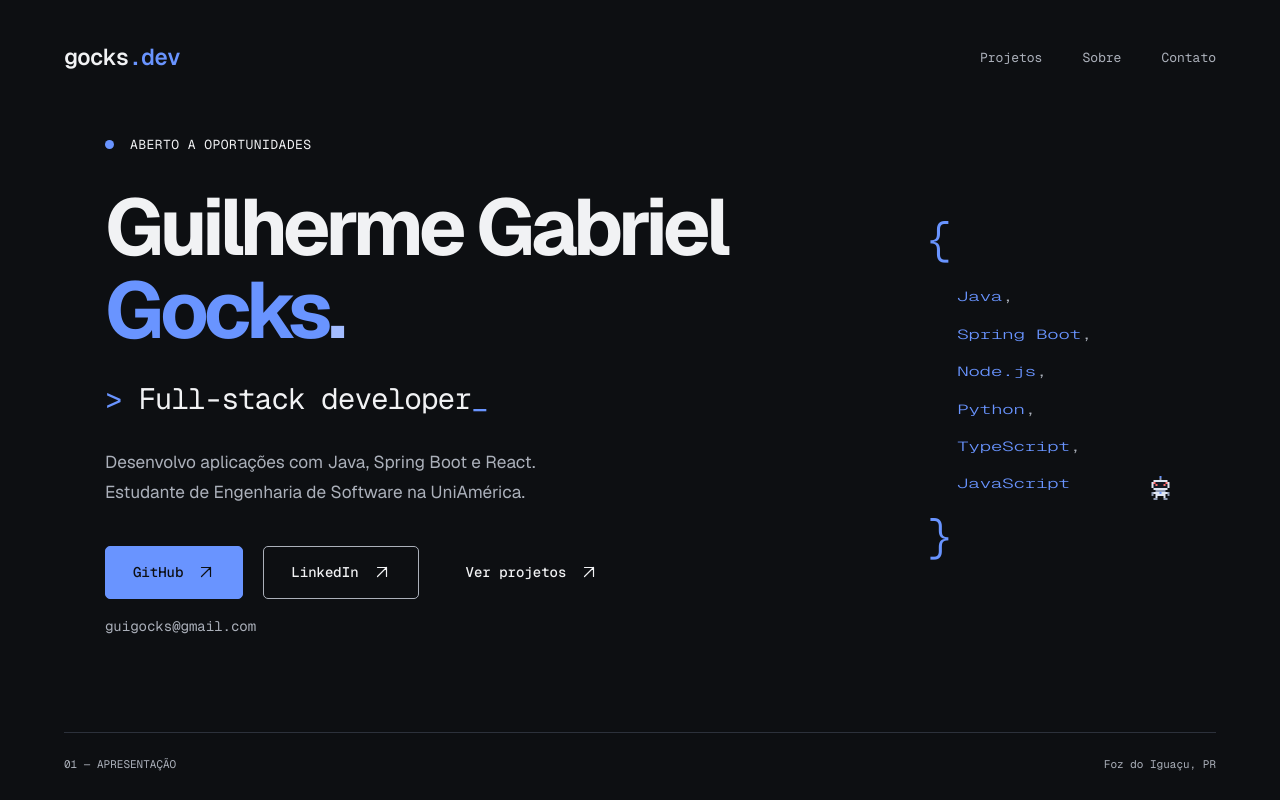
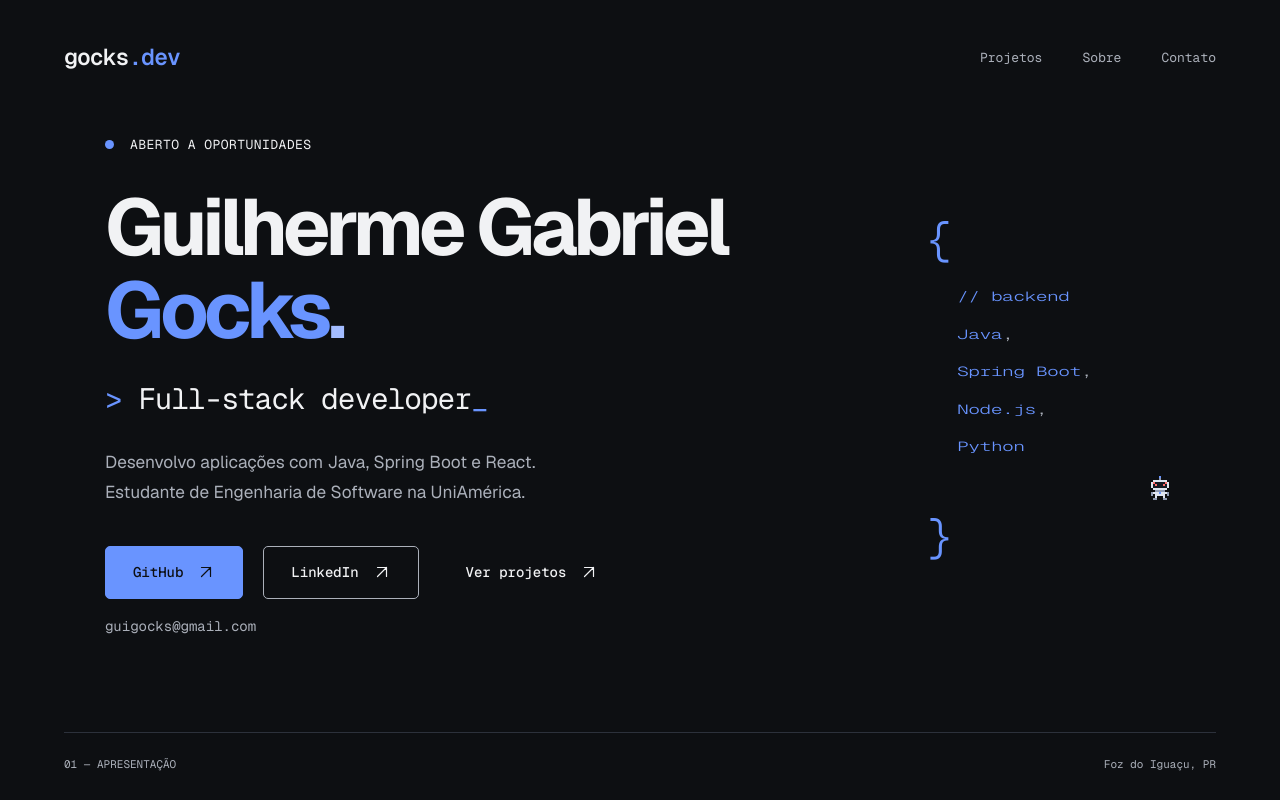
Before and after one commit to guiGocksAfK/GuiGocks-Portfolio, a Next.js app: page / in a window 1280 px wide. Shown: the top 800 px of the page. Built offline with nearby package versions, Linux system fonts and the light colour scheme.

Commit message:
feat: tecnologias agrupadas por categoria (backend, frontend, infra) no bloco do robô

```diff
--- a/src/app/globals.css
+++ b/src/app/globals.css
@@ -85,7 +85,7 @@ h1 { font-size: clamp(48px, 6.2vw, 94px); font-weight: 650; line-height: 1.04; l
 .hero-grid { grid-template-columns: minmax(0, 1fr) 250px; gap: 32px; }
 .braces { padding: 0; flex-direction: column; align-items: flex-start; font-size: 17px; line-height: 2.2; }
 .brace { font-size: 48px; line-height: 1; }
-.tech-list { align-self: stretch; min-height: calc(6 * 2.2em + 24px); padding: 12px 0 12px 32px; color: var(--foreground); letter-spacing: -.03em; white-space: nowrap; text-align: left; }
+.tech-list { align-self: stretch; min-height: calc(var(--lines, 6) * 2.2em + 24px); padding: 12px 0 12px 32px; color: var(--foreground); letter-spacing: -.03em; white-space: nowrap; text-align: left; }
 /* --d shifts a line's swap animations relative to the robot's landing. Words are absolutely placed so the new word can overlap and squash the old one without moving anything else. */
 .tech-list li { position: relative; isolation: isolate; min-height: 2.2em; }
 .tech-word { position: absolute; left: 0; top: 0; transform-origin: 0 75%; }
@@ -100,6 +100,12 @@ h1 { font-size: clamp(48px, 6.2vw, 94px); font-weight: 650; line-height: 1.04; l
 .tech-grow { animation: tech-grow .45s calc(var(--d) + .33s) both, tech-landed .7s ease-out calc(var(--d) + .35s) both; }
 @keyframes tech-grow { 0% { transform: scale(1, 0); } 55% { transform: scale(1.08, 1.22); } 80% { transform: scale(.98, .94); } 100% { transform: none; } }
 .tech-comma { color: var(--muted); }
+/* Group label lines ("// backend") read as code comments: muted, and they cool to muted instead of white. */
+.tech-comment { color: var(--muted); }
+.tech-place.tech-comment { animation-name: tech-place, comment-landed; }
+.tech-grow.tech-comment { animation-name: tech-grow, comment-landed; }
+@keyframes comment-landed { from { color: var(--accent); } to { color: var(--muted); } }
+.static-items { white-space: normal; line-height: 1.5; padding-bottom: 8px; }
 /* Painted name: while data-paint is set, the first name is blue except for the part left of --paint, which the roller already covered. */
 .painted-name { position: relative; }
 html[data-paint] .name-first { color: transparent; -webkit-background-clip: text; background-clip: text; background-image: linear-gradient(90deg, var(--foreground) calc(var(--paint, 0px) - 3px), var(--accent) calc(var(--paint, 0px) + 1px)); }
--- a/src/app/page.tsx
+++ b/src/app/page.tsx
@@ -37,7 +37,7 @@ export default function Home() {
                 <a href={`mailto:${contact.email}`} className="email font-mono">{contact.email}</a>
               </div>
             </section>
-            <TechnologyTyping words={hero.technologies} />
+            <TechnologyTyping groups={hero.technologies} />
           </div>
         </Reveal>
       </div>
--- a/src/components/technology-typing.tsx
+++ b/src/components/technology-typing.tsx
@@ -4,7 +4,6 @@ import { useEffect, useRef, useState, type CSSProperties } from 'react';
 import { ROBOT_HEIGHT, ROBOT_WIDTH, RobotSprite, type RobotMood, type RobotPose } from '@/components/robot-sprite';
 import { whenNamePainted } from '@/components/robot-crew';
 
-const VISIBLE_LINES = 6;
 const HOP_DURATION = 520;
 const TOSS_DURATION = 460;
 const REST = 4000;
@@ -13,21 +12,36 @@ const WORD_TOP = 15;
 // Stomp animations are timed from the landing, so this cancels part of the squash delay.
 const STOMP_DELAY = '-210ms';
 
+export type TechnologyGroup = { label: string; items: readonly string[] };
+// One line of a group: the "// label" comment on top, then its technologies.
+type Slot = { text: string; comment: boolean; comma: boolean };
 type LineKind = 'place' | 'stomp';
-type Line = { id: number; word: string; squashed: string | null; kind: LineKind };
+// slot is null when a stomp left the line empty (the next group is shorter).
+type Line = { id: number; slot: Slot | null; squashed: Slot | null; kind: LineKind };
 type Point = { x: number; y: number };
 
 class Cancelled extends Error {}
 
 const lineDelay = (kind: LineKind) => (kind === 'stomp' ? STOMP_DELAY : '0ms');
+const lineCount = (groups: readonly TechnologyGroup[]) => 1 + Math.max(0, ...groups.map(group => group.items.length));
 
-// A pixel robot runs the technology list as a little story: it carries the words in and tosses them into place,
-// gets angry at them, stomps them top to bottom (each stomp swaps the word), celebrates, rests and starts again.
-export function TechnologyTyping({ words }: { words: readonly string[] }) {
+function slotsFor(group: TechnologyGroup, lines: number): (Slot | null)[] {
+  const slots: Slot[] = [{ text: `// ${group.label}`, comment: true, comma: false }, ...group.items.map((text, index) => ({ text, comment: false, comma: index < group.items.length - 1 }))];
+  return Array.from({ length: lines }, (_, index) => slots[index] ?? null);
+}
+
+function SlotText({ slot }: { slot: Slot }) {
+  return <>{slot.text}{slot.comma && <span className="tech-comma">,</span>}</>;
+}
+
+// A pixel robot shows the technologies one group at a time: it carries the first group in and tosses each line into place,
+// gets angry, stomps the lines top to bottom (each stomp brings in the next group's line), celebrates, rests and starts again.
+export function TechnologyTyping({ groups }: { groups: readonly TechnologyGroup[] }) {
+  const lineTotal = lineCount(groups);
   const [lines, setLines] = useState<(Line | undefined)[]>([]);
   const [pose, setPose] = useState<RobotPose>('idle');
   const [mood, setMood] = useState<RobotMood>('normal');
-  const [cargo, setCargo] = useState<string[]>([]);
+  const [cargo, setCargo] = useState<Slot[]>([]);
   const [alert, setAlert] = useState(false);
   const markRef = useRef<HTMLDivElement>(null);
   const stageRef = useRef<HTMLDivElement>(null);
@@ -37,14 +51,15 @@ export function TechnologyTyping({ words }: { words: readonly string[] }) {
 
   useEffect(() => {
     const preference = window.matchMedia('(prefers-reduced-motion: reduce)');
-    if (!robotRef.current || !bodyRef.current || !stageRef.current || !flyersRef.current || words.length === 0) return;
+    if (!robotRef.current || !bodyRef.current || !stageRef.current || !flyersRef.current || groups.length === 0) return;
     const robot: HTMLDivElement = robotRef.current;
     const body: HTMLDivElement = bodyRef.current;
     const stage: HTMLDivElement = stageRef.current;
     const flyers: HTMLDivElement = flyersRef.current;
+    const total = lineCount(groups);
 
     let current: (Line | undefined)[] = [];
-    let nextWord = 0;
+    let groupIndex = 0;
     let nextId = 0;
     let inView = false;
     let cancelled = false;
@@ -68,19 +83,10 @@ export function TechnologyTyping({ words }: { words: readonly string[] }) {
       if (cancelled) throw new Cancelled();
     }
 
-    // Next technology in order, skipping any that are already on screen.
-    function takeWord() {
-      const visible = new Set(current.map(line => line?.word));
-      for (let tries = 0; visible.has(words[nextWord]) && tries < words.length; tries++) nextWord = (nextWord + 1) % words.length;
-      const word = words[nextWord];
-      nextWord = (nextWord + 1) % words.length;
-      return word;
-    }
-
     const lineElement = (index: number) => stage.querySelectorAll<HTMLLIElement>('.tech-list li')[index];
     const wordWidth = (index: number) => lineElement(index)?.querySelector<HTMLElement>('.tech-word:last-child')?.offsetWidth ?? 40;
     const home = (): Point => {
-      const last = lineElement(VISIBLE_LINES - 1);
+      const last = lineElement(total - 1);
       return { x: stage.clientWidth - ROBOT_WIDTH - 4, y: last.offsetTop + last.offsetHeight - ROBOT_HEIGHT };
     };
     const onWord = (index: number): Point => {
@@ -138,10 +144,10 @@ export function TechnologyTyping({ words }: { words: readonly string[] }) {
       }
     }
 
-    // Intro: walks in with all the words stacked on its head and tosses them into their lines, top to bottom.
+    // Intro: walks in with the first group stacked on its head and tosses each line into place, top to bottom.
     async function carryIn() {
-      const stack = Array.from({ length: VISIBLE_LINES }, takeWord);
-      current = Array.from({ length: VISIBLE_LINES }, () => undefined);
+      const stack = slotsFor(groups[0], total).filter((slot): slot is Slot => slot !== null);
+      current = Array.from({ length: total }, () => undefined);
       render();
       setCargo(stack);
       setPose('carry');
@@ -168,14 +174,14 @@ export function TechnologyTyping({ words }: { words: readonly string[] }) {
       await pause(TOSS_DURATION + 300);
     }
 
-    // Launches a word from the top of the stack along an arc into its line; it lands with a squash.
-    function toss(word: string, index: number) {
+    // Launches a line from the top of the stack along an arc into its place; it lands with a squash.
+    function toss(slot: Slot, index: number) {
       const cargoWord = robot.querySelector<HTMLElement>('.robot-cargo span');
       const stageBox = stage.getBoundingClientRect();
       const line = lineElement(index);
       const flyer = document.createElement('span');
-      flyer.className = 'tech-flyer';
-      flyer.textContent = word;
+      flyer.className = `tech-flyer${slot.comment ? ' tech-comment' : ''}`;
+      flyer.textContent = slot.text;
       flyers.appendChild(flyer);
       const from = cargoWord?.getBoundingClientRect();
       const start = from
@@ -186,7 +192,7 @@ export function TechnologyTyping({ words }: { words: readonly string[] }) {
       flight.finished.then(() => {
         flyer.remove();
         if (cancelled) return;
-        current[index] = { id: nextId++, word, squashed: null, kind: 'place' };
+        current[index] = { id: nextId++, slot, squashed: null, kind: 'place' };
         render();
       }, () => flyer.remove());
     }
@@ -201,13 +207,12 @@ export function TechnologyTyping({ words }: { words: readonly string[] }) {
       setAlert(false);
     }
 
-    async function stomp(index: number) {
+    async function stomp(index: number, next: Slot | null) {
       await hop(onWord(index));
-      const old = current[index];
-      current[index] = { id: nextId++, word: takeWord(), squashed: old?.word ?? null, kind: 'stomp' };
+      current[index] = { id: nextId++, slot: next, squashed: current[index]?.slot ?? null, kind: 'stomp' };
       render();
-      // The new word grows out of the line and lifts the robot as it peaks.
-      lift(8, 380, 170);
+      // The new line grows out of the floor and lifts the robot as it peaks.
+      if (next) lift(8, 380, 170);
       await pause(160);
       setPose('idle');
     }
@@ -232,8 +237,12 @@ export function TechnologyTyping({ words }: { words: readonly string[] }) {
       await rest(1400);
       for (;;) {
         await getAngry();
-        for (let index = 0; index < VISIBLE_LINES; index++) {
-          await stomp(index);
+        groupIndex = (groupIndex + 1) % groups.length;
+        const next = slotsFor(groups[groupIndex], total);
+        // Stomp every line that has something now or will have something next.
+        for (let index = 0; index < total; index++) {
+          if (!current[index]?.slot && !next[index]) continue;
+          await stomp(index, next[index]);
           await pause(240);
         }
         await celebrate();
@@ -263,24 +272,23 @@ export function TechnologyTyping({ words }: { words: readonly string[] }) {
       preference.removeEventListener('change', resume);
       robot.removeEventListener('click', provoke);
     };
-  }, [words]);
+  }, [groups]);
 
   return (
     <div className="technical-mark" ref={markRef}>
-      <span className="sr-only">{words.join(', ')}</span>
+      <span className="sr-only">{groups.map(group => `${group.label}: ${group.items.join(', ')}`).join('; ')}</span>
       <div className="braces font-mono" aria-hidden="true">
         <span className="brace">{'{'}</span>
         <div className="tech-stage animated-tech" ref={stageRef}>
-          <ul className="tech-list">
-            {Array.from({ length: VISIBLE_LINES }, (_, index) => {
+          <ul className="tech-list" style={{ '--lines': lineTotal } as CSSProperties}>
+            {Array.from({ length: lineTotal }, (_, index) => {
               const line = lines[index];
-              const comma = index < VISIBLE_LINES - 1 && <span className="tech-comma">,</span>;
               return (
                 <li key={index} style={{ '--d': line ? lineDelay(line.kind) : '0ms' } as CSSProperties}>
                   {line && <>
                     <span key={`flash-${line.id}`} className="line-flash" />
-                    {line.squashed && <span key={`old-${line.id}`} className="tech-word tech-squash">{line.squashed}{comma}</span>}
-                    <span key={line.id} className={`tech-word tech-${line.kind === 'stomp' ? 'grow' : line.kind}`}>{line.word}{comma}</span>
+                    {line.squashed && <span key={`old-${line.id}`} className={`tech-word tech-squash${line.squashed.comment ? ' tech-comment' : ''}`}><SlotText slot={line.squashed} /></span>}
+                    {line.slot && <span key={line.id} className={`tech-word tech-${line.kind === 'stomp' ? 'grow' : line.kind}${line.slot.comment ? ' tech-comment' : ''}`}><SlotText slot={line.slot} /></span>}
                   </>}
                 </li>
               );
@@ -288,13 +296,17 @@ export function TechnologyTyping({ words }: { words: readonly string[] }) {
           </ul>
           <div className="tech-flyers" ref={flyersRef} />
           <div className="robot" ref={robotRef}>
-            {cargo.length > 0 && <div className="robot-cargo">{cargo.map(word => <span key={word}>{word}</span>)}</div>}
+            {cargo.length > 0 && <div className="robot-cargo">{cargo.map(slot => <span key={slot.text} className={slot.comment ? 'tech-comment' : undefined}>{slot.text}</span>)}</div>}
             {alert && <span className="robot-alert">!</span>}
             <div className="robot-body" ref={bodyRef}><RobotSprite pose={pose} mood={mood} /></div>
           </div>
         </div>
+        {/* Without motion every group is listed at once. */}
         <ul className="tech-list static-tech">
-          {words.slice(0, VISIBLE_LINES).map((word, index) => <li key={word}>{word}{index < VISIBLE_LINES - 1 && <span className="tech-comma">,</span>}</li>)}
+          {groups.map(group => [
+            <li key={`${group.label}-label`} className="tech-comment">{`// ${group.label}`}</li>,
+            <li key={`${group.label}-items`} className="static-items">{group.items.join(', ')}</li>,
+          ])}
         </ul>
         <span className="brace">{'}'}</span>
       </div>
--- a/src/data/content.ts
+++ b/src/data/content.ts
@@ -19,8 +19,12 @@ export const content = {
     role: 'Full-stack developer',
     introduction: 'Desenvolvo aplicações com Java, Spring Boot e React.',
     education: 'Estudante de Engenharia de Software na UniAmérica.',
-    // Ordered backend → frontend → infra, each group starting with the main tool.
-    technologies: ['Java', 'Spring Boot', 'Node.js', 'Python', 'TypeScript', 'JavaScript', 'React', 'Next.js', 'Angular', 'Docker', 'Oracle Cloud', 'Vercel', 'Neon'],
+    // Shown one group at a time in the hero, each group starting with the main tool.
+    technologies: [
+      { label: 'backend', items: ['Java', 'Spring Boot', 'Node.js', 'Python'] },
+      { label: 'frontend', items: ['TypeScript', 'JavaScript', 'React', 'Next.js', 'Angular'] },
+      { label: 'infra', items: ['Docker', 'Oracle Cloud', 'Vercel', 'Neon'] },
+    ],
     section: '01 — Apresentação',
     location: 'Foz do Iguaçu, PR',
   },
```
